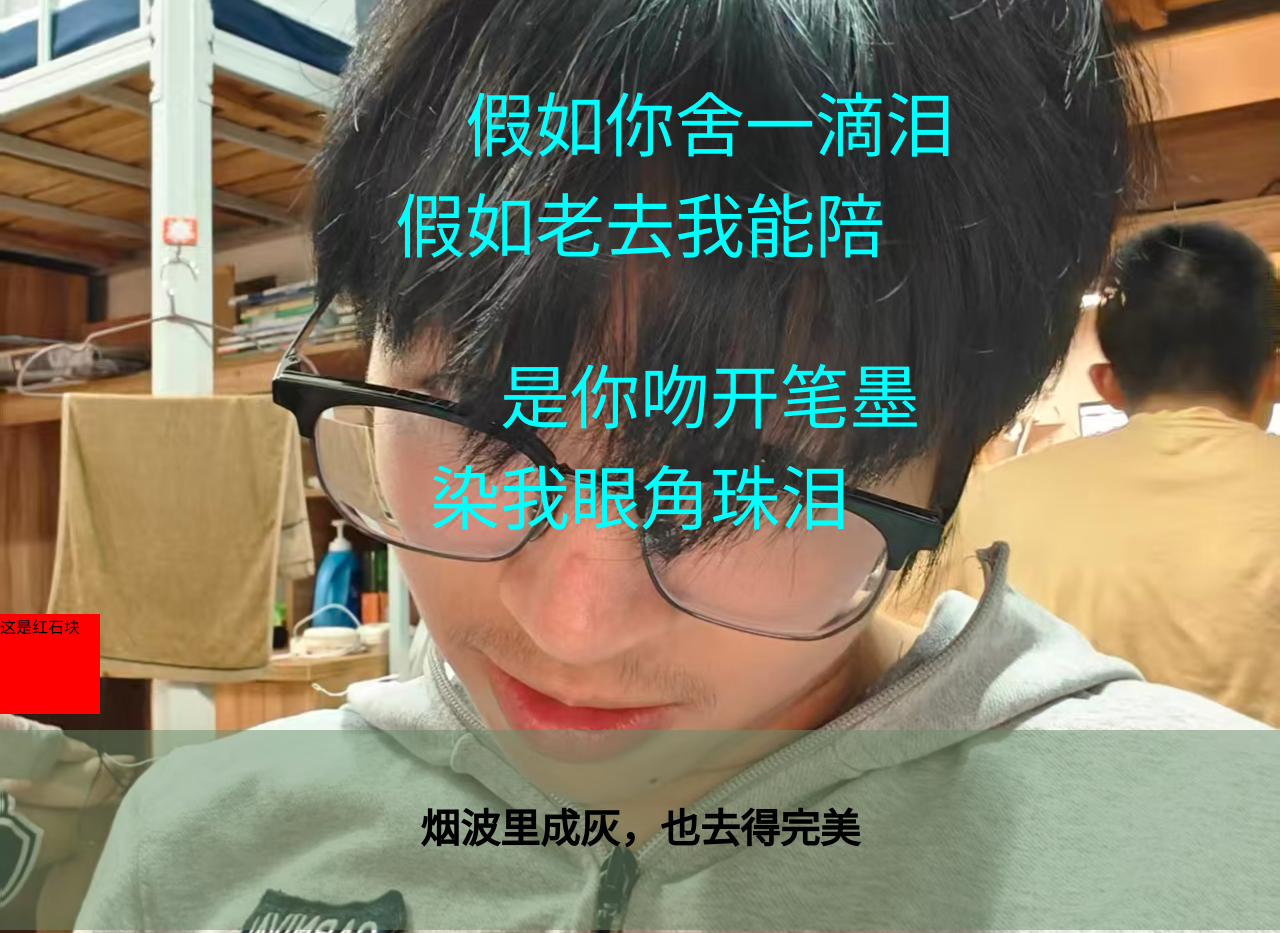
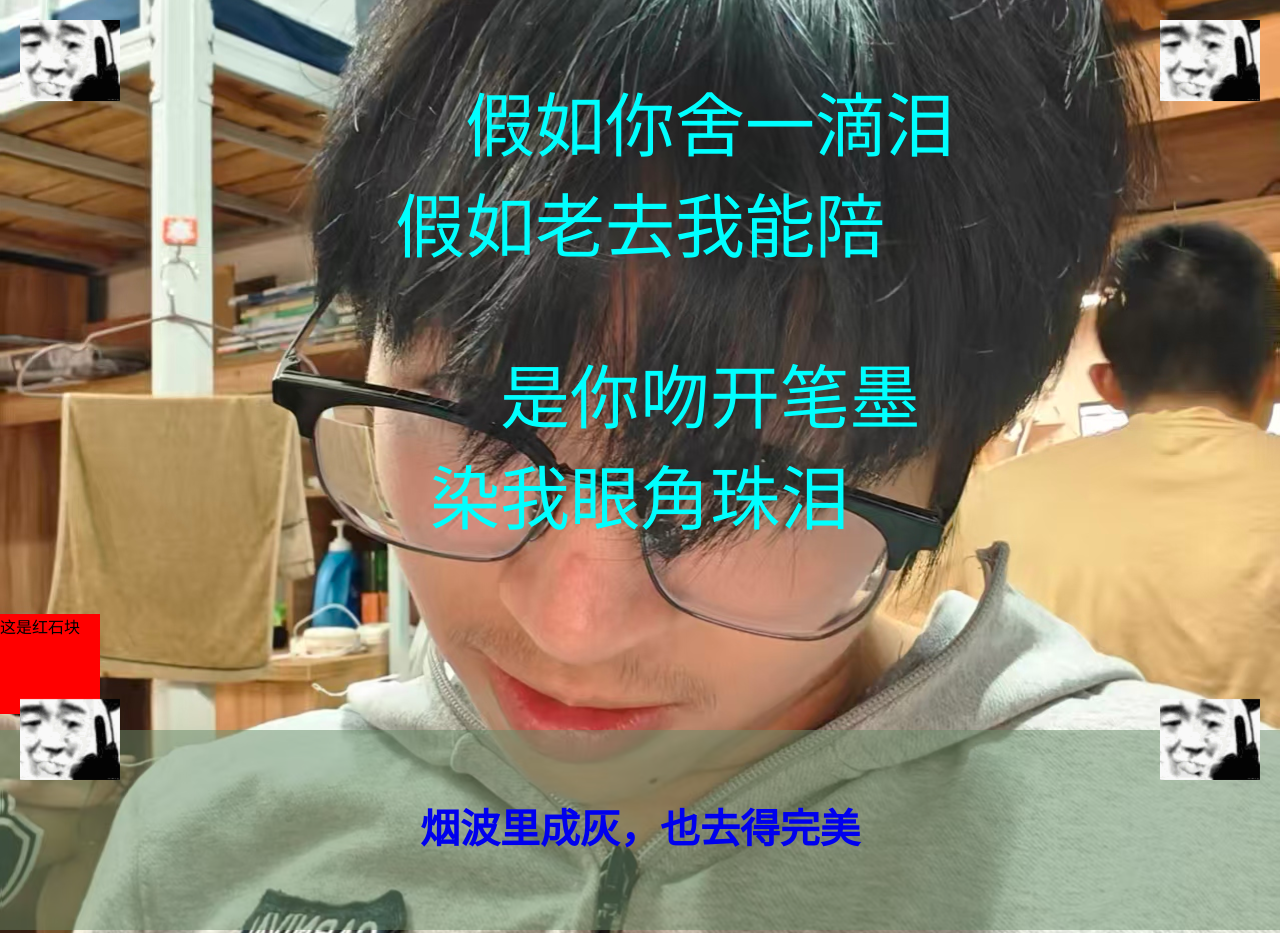
Before and after one commit to tanjinghuay/tanjinhuay.github.io, a plain HTML site: page index.html in a window 1280 px wide. Shown: the top 933 px of the page. Drawn offline with Linux system fonts and the light colour scheme.

Commit message:
Update index.html

```diff
--- a/index.html
+++ b/index.html
@@ -11,8 +11,8 @@
       height: 90vh; /* 让body占满视口高度 */
       background-image: url("低头.jpg");
       background-repeat: repeat-y;
-      background-size: cover; /* 全屏覆盖 */
-      background-position: center;
+      background-size: cover; /* 全屏覆盖（可能导致图片显示不全）   用contain：等比例缩放图，可能导致露白 */
+      background-position: center;/* 可用x y  结构，从左上开始的坐标计数 */
     }
         /* 定义id选择器（经常配合js使用） */
         #define-id{
@@ -75,12 +75,43 @@
          a{
             text-decoration: none;
          }
-
+        .fixed-right-top {
+      position: fixed; /* 核心：固定定位 */
+      top: 20px;
+      right: 20px;
+      z-index: 999;
+      width: 100px;
+      height: auto;
+    }
+    .fixed-left-top {
+      position: fixed;
+      top: 20px;
+      left: 20px;
+      z-index: 999;
+      width: 100px;
+      height: auto;
+    }  .fixed-bottom-right {
+  position: fixed;
+  bottom: 20px;
+  right: 20px;
+  z-index: 999;
+  width: 100px;
+  height: auto;
+}
+    .fixed-bottom-left {
+  position: fixed;
+  bottom: 20px;
+  left: 20px;
+  z-index: 999;
+  width: 100px;
+  height: auto;
+}
      </style>
 </head>
 
 <body>
-
+   <img src="中指嘲讽.jpg" alt="" class="fixed-right-top">
+   <img src="中指嘲讽.jpg" alt="" class="fixed-left-top"><img src="中指嘲讽.jpg" alt="" class="fixed-bottom-left"><img src="中指嘲讽.jpg" alt="" class="fixed-bottom-right">
 <p style="color: aqua;font-size: 70px; font-family: 楷体; text-indent: 2em;" id="becenter">
     假如你舍一滴泪<br>
     假如老去我能陪
@@ -90,7 +121,7 @@
     染我眼角珠泪
 </p>
 <p class="hongshikuai">这是红石块</p>
-<div id="becenter">烟波里成灰，也去得完美</div>
+<div id="becenter"><a href="start.html" target="_blank">烟波里成灰，也去得完美</a></div>
 
 
 
```
